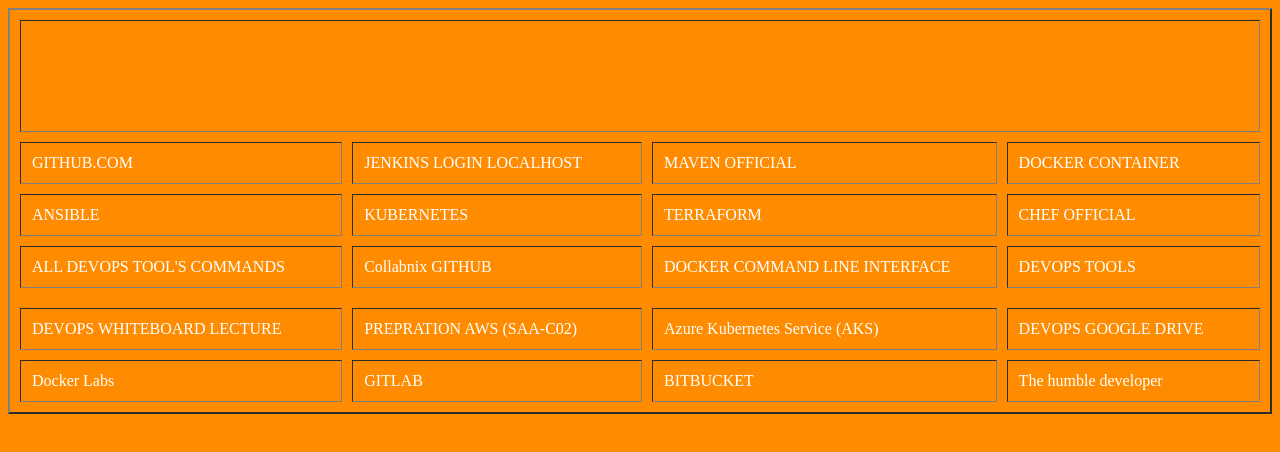
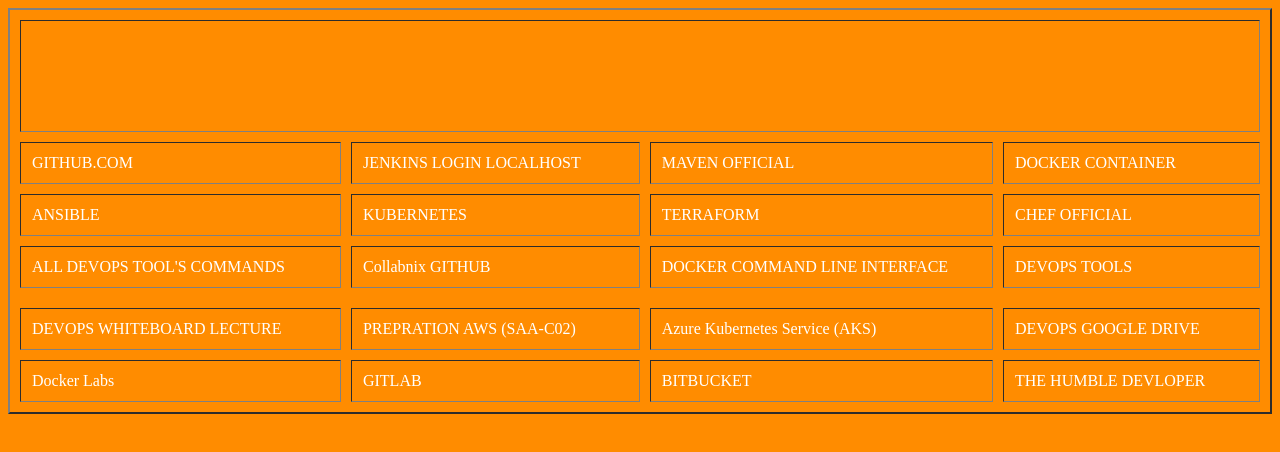
Before and after one commit to praveensinghdsm/Devopsprepration, a plain HTML site: page index.html in a window 1280 px wide. Drawn offline with Linux system fonts and the light colour scheme.

Commit message:
URL NAME CHANGE IN CAPITAL LATTER

```diff
--- a/index.html
+++ b/index.html
@@ -65,7 +65,7 @@ h3 {white}
 <td><a href="https://dockerlabs.collabnix.com/" target="New" style="text-decoration:none; color: white;"> Docker Labs</td>
 <td><a href="https://gitlab.com/" target="New" style="text-decoration:none; color: white;">GITLAB </td>
 <td><a href="https://bitbucket.org/" target="New" style="text-decoration:none; color: white;">BITBUCKET</td>
-<td><a href="https://blog.baudson.de/" target="New" style="text-decoration:none; color: white;">The humble developer</td>
+<td><a href="https://blog.baudson.de/" target="New" style="text-decoration:none; color: white;">THE HUMBLE DEVLOPER</td>
 
 </tr>
 
```
